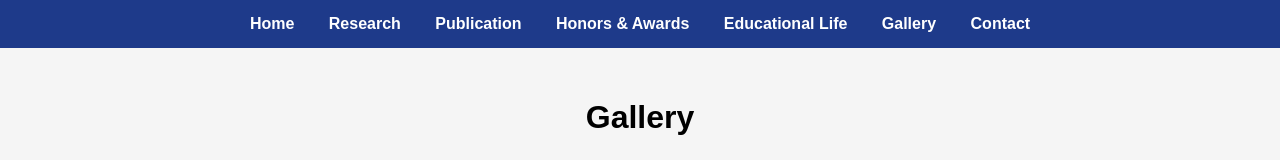
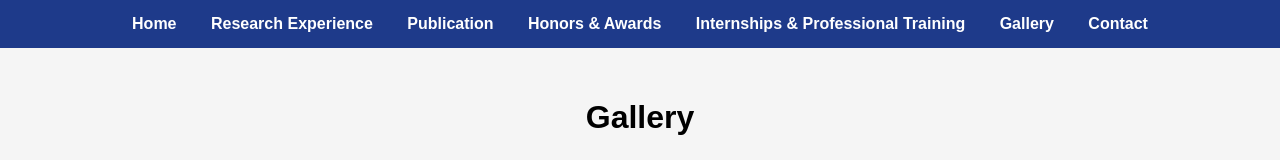
Before and after one commit to molla-eee/abusaleh, a plain HTML site: page gallery.html in a window 1280 px wide. Shown: the top 160 px of the page. Drawn offline with Linux system fonts and the light colour scheme.

Commit message:
Update gallery.html

```diff
--- a/gallery.html
+++ b/gallery.html
@@ -52,13 +52,13 @@
 
 <a href="index.html">Home</a>
 
-<a href="research.html">Research</a>
+<a href="research.html">Research Experience</a>
 
 <a href="publication.html">Publication</a>
 
 <a href="awards.html">Honors & Awards</a>
 
-<a href="education.html">Educational Life</a>
+<a href="education.html">Internships & Professional Training</a>
 
 <a href="gallery.html">Gallery</a>
 
```
